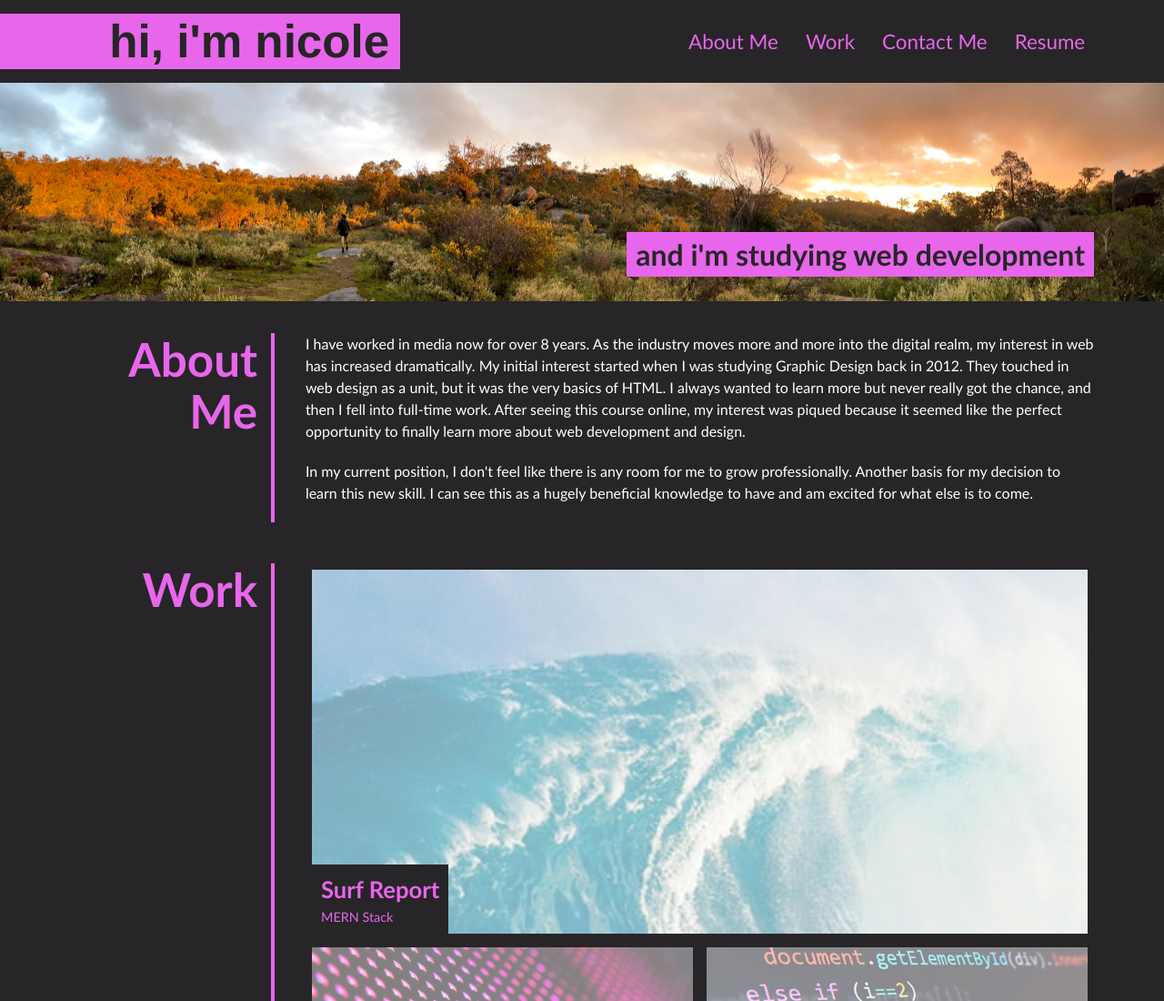
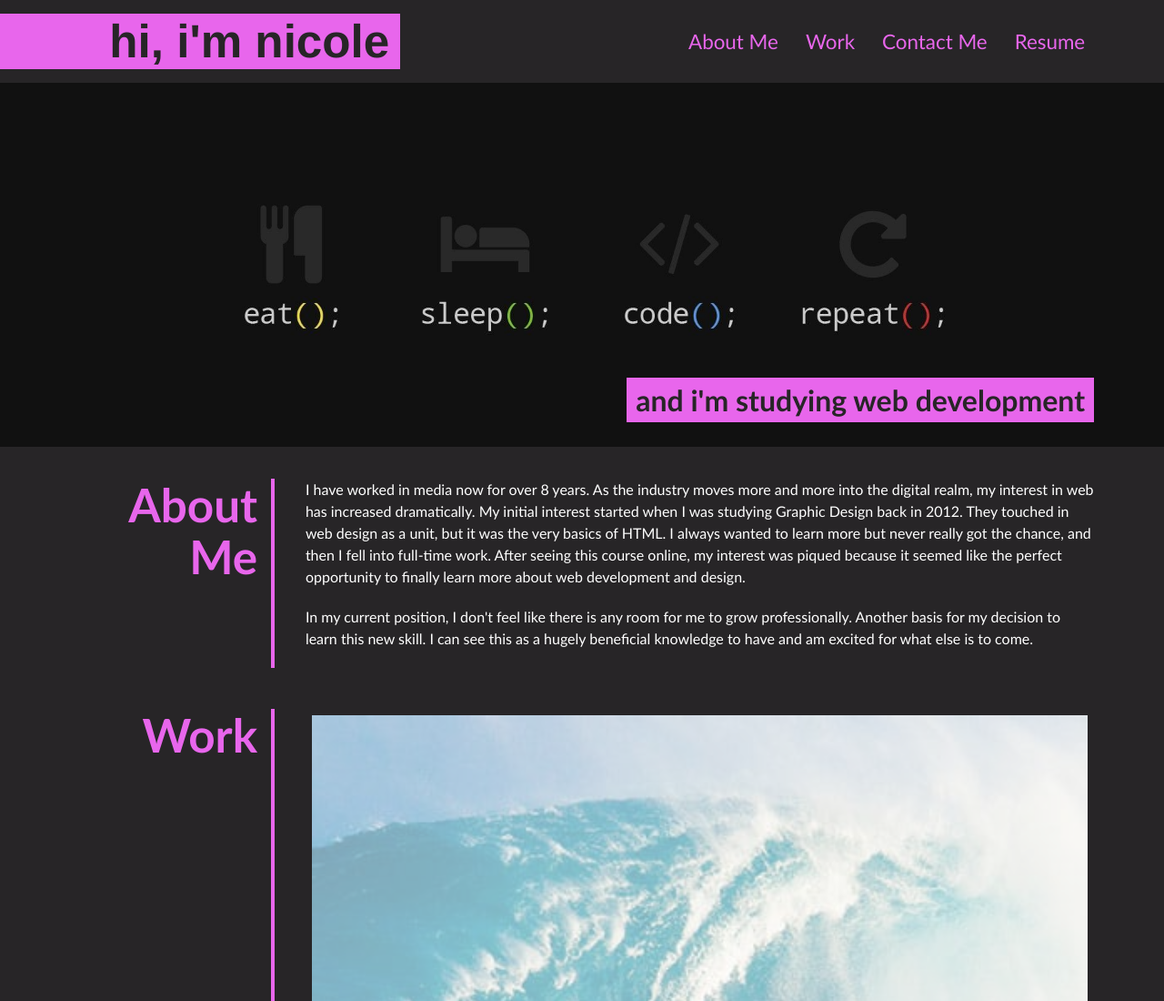
Before and after one commit to nicoletr/NicoleTPortfolio, a plain HTML site: page index.html in a window 1280 px wide. Shown: the top 1100 px of the page at 91% size. Drawn offline with Linux system fonts and the light colour scheme.

Commit message:
Changed hero image and sizing

```diff
--- a/assets/css/style.css
+++ b/assets/css/style.css
@@ -89,11 +89,11 @@ main {
 }
 
 .hero-banner {
-  background-image: url("../images/IMG_0771.jpeg");
+  background-image: url("../images/eat-sleep-code.jpg");
   background-size: 100%;
   background-position: center;
   background-repeat: no-repeat;
-  min-height: 30vh;
+  min-height: 50vh;
   color: var(--light);
   padding: 2% 6%;
   display: flex;
```
Also changed, not shown: index.html (+1 -1 lines), assets/images/eat-sleep-code.jpg (added), assets/images/main-banner.png (added), assets/images/sublime-text.jpeg (added).
